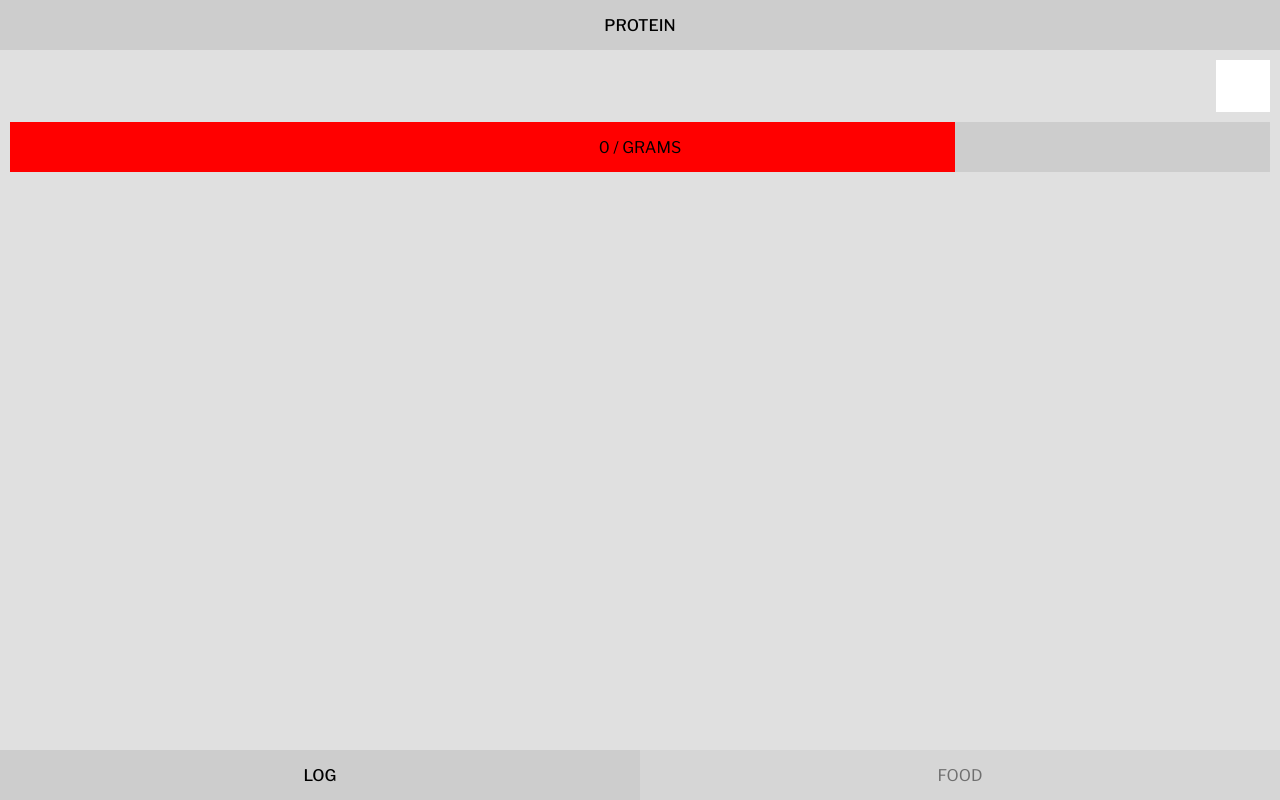
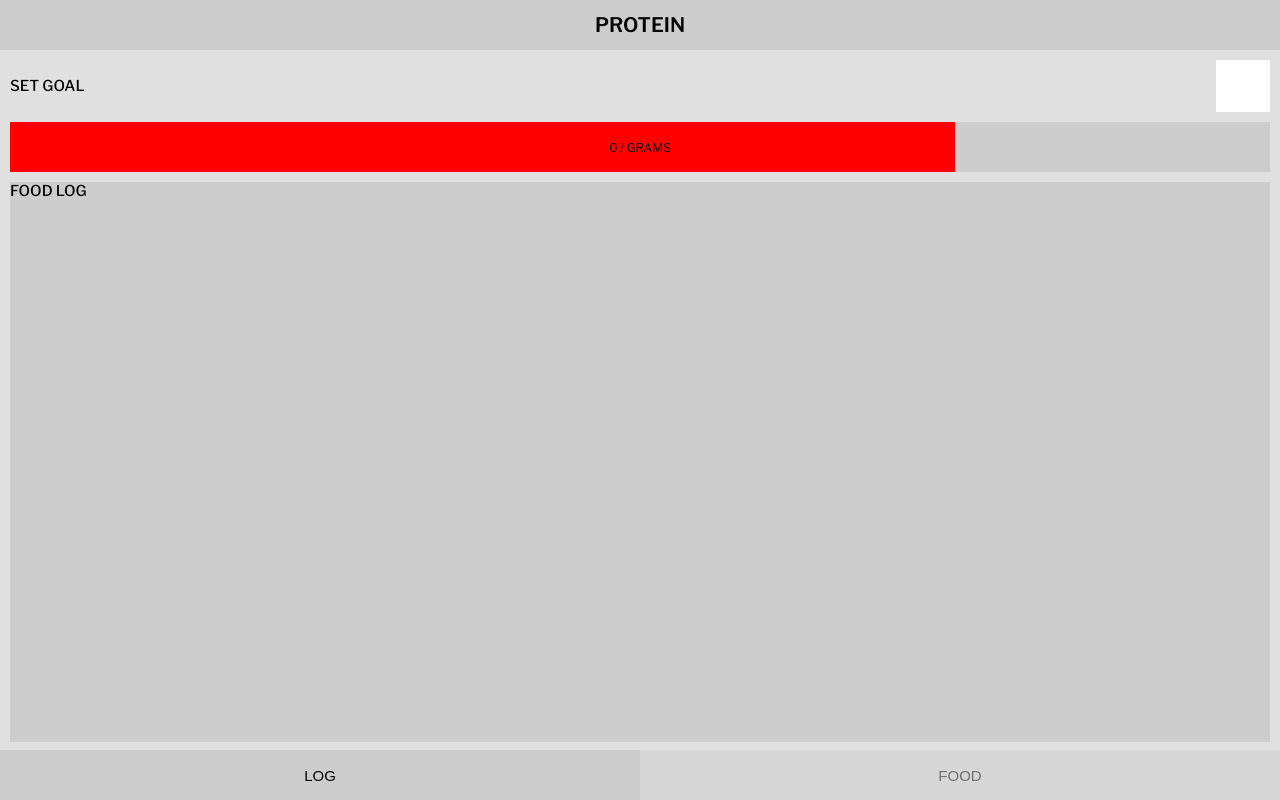
Before and after one commit to chillcs/protein-tracker-react-app, a React (Create React App) app: page / in a window 1280 px wide. Built offline with nearby package versions, Linux system fonts and the light colour scheme; the HTML template or start-up script is replaced by a standard one.

Commit message:
clean up ui elements

```diff
--- a/src/App.js
+++ b/src/App.js
@@ -13,7 +13,9 @@ function App() {
   return (
     <div className="app">
       <div className="header">
-        <div className="logo">PROTEIN</div>
+        <div className="logo">
+          <h1>PROTEIN</h1>
+        </div>
       </div>
       <div className="main">
         {active === 0 && <Tracker />}
--- /dev/null
+++ b/src/components/FoodLog.js
@@ -0,0 +1,11 @@
+import React from 'react';
+
+const FoodLog = () => {
+  return (
+    <div className="food-log">
+      <h2>FOOD LOG</h2>
+    </div>
+  );
+};
+
+export default FoodLog;
--- a/src/components/Library.js
+++ b/src/components/Library.js
@@ -1,9 +1,12 @@
 import React from 'react';
+import SavedFoods from './SavedFoods';
+import NewFood from './NewFood';
 
 const Library = () => {
   return (
-    <div className="Library">
-      <p>Library</p>
+    <div className="library">
+      <SavedFoods />
+      <NewFood />
     </div>
   );
 };
--- /dev/null
+++ b/src/components/NewFood.js
@@ -0,0 +1,11 @@
+import React from 'react';
+
+const NewFood = () => {
+  return (
+    <div className="new-food">
+      <button className="add-food">ADD FOOD</button>
+    </div>
+  );
+};
+
+export default NewFood;
--- a/src/components/ProgressBar.js
+++ b/src/components/Progress.js
@@ -1,7 +1,7 @@
 import React from 'react';
 import { useState, useEffect } from 'react';
 
-const ProgressBar = () => {
+const Progress = () => {
   const [goal, setGoal] = useState('');
 
   useEffect(() => {
@@ -21,8 +21,9 @@ const ProgressBar = () => {
   }, [goal]);
 
   return (
-    <>
+    <div className="progress">
       <div className="goal-input">
+        <h2>SET GOAL</h2>
         <input
           type="number"
           id="setGoal"
@@ -30,12 +31,12 @@ const ProgressBar = () => {
           onChange={handleChange}
         />
       </div>
-      <div className="progress-bar">
-        <div className="progress"></div>
+      <div className="progress-bar-goal">
+        <div className="progress-bar-progress"></div>
         <p>0 / {goal} GRAMS</p>
       </div>
-    </>
+    </div>
   );
 };
 
-export default ProgressBar;
+export default Progress;
--- /dev/null
+++ b/src/components/SavedFoods.js
@@ -0,0 +1,11 @@
+import React from 'react';
+
+const SavedFoods = () => {
+  return (
+    <div className="saved-foods">
+      <h2>SAVED FOODS</h2>
+    </div>
+  );
+};
+
+export default SavedFoods;
--- a/src/components/Tracker.js
+++ b/src/components/Tracker.js
@@ -1,10 +1,12 @@
 import React from 'react';
-import ProgressBar from './ProgressBar';
+import Progress from './Progress';
+import FoodLog from './FoodLog';
 
 const Tracker = () => {
   return (
     <div className="tracker">
-      <ProgressBar />
+      <Progress />
+      <FoodLog />
     </div>
   );
 };
--- a/src/index.css
+++ b/src/index.css
@@ -5,11 +5,12 @@
 
 :root {
   --headerHeight: 50px;
-  --tabsHeight: 50px;
+  --elementHeight: 50px;
   --colorPrimary: #cdcdcd;
   --colorSecondary: #e0e0e0;
   --colorAccent: #ff0000;
   --colorText: #000000;
+  --space: 10px;
 }
 
 body {
@@ -20,15 +21,35 @@ body {
   font-family: 'Libre Franklin', sans-serif;
 }
 
+h1,
+h2,
+p,
 button {
   margin: 0;
   padding: 0;
+}
+
+h1 {
+  font-size: 20px;
+  font-weight: 600;
+}
+
+h2 {
+  font-size: 15px;
+  font-weight: 500;
+}
+
+p {
+  font-size: 12px;
+  font-weight: 400;
+}
+
+button {
+  font-size: 15px;
+  font-weight: 400;
   background: none;
   border: none;
-  font: inherit;
-  color: inherit;
   cursor: pointer;
-  outline: none;
 }
 
 .app {
@@ -42,21 +63,20 @@ button {
   align-items: center;
   background: var(--colorPrimary);
   color: var(--colorText);
-  font-weight: 500;
 }
 
 .main {
-  height: calc(100vh - var(--headerHeight) - var(--tabsHeight));
+  height: calc(100vh - var(--headerHeight) - var(--elementHeight));
   display: flex;
   justify-content: center;
   align-items: center;
   background: var(--colorSecondary);
   color: var(--colorText);
-  padding: 10px;
+  padding: var(--space);
 }
 
 .tabs {
-  height: var(--tabsHeight);
+  height: var(--elementHeight);
   width: 100%;
   position: absolute;
   left: 50%;
@@ -79,7 +99,6 @@ button {
 
 .tab-active {
   opacity: 1;
-  font-weight: 500;
 }
 
 /* TRACKER --- */
@@ -91,40 +110,82 @@ button {
   width: 100%;
   display: flex;
   flex-direction: column;
+  gap: var(--space);
 }
 
-/* PROGRESS BAR --- */
+/* PROGRESS --- */
 
 .goal-input {
   display: flex;
-  flex-direction: column;
-  align-items: flex-end;
-  margin-bottom: 10px;
+  justify-content: space-between;
+  align-items: center;
+  margin-bottom: var(--space);
 }
 
 .goal-input input {
-  height: 50px;
-  width: 50px;
+  height: var(--elementHeight);
+  width: var(--headerHeight);
   text-align: center;
   border: none;
 }
 
-.progress-bar {
+.progress-bar-goal {
   position: relative;
-  height: 50px;
+  height: var(--elementHeight);
   width: 100%;
   background-color: var(--colorPrimary);
 }
 
-.progress-bar p {
+.progress-bar-goal p {
   position: absolute;
-  width: 100%;
-  text-align: center;
+  top: 50%;
+  left: 50%;
+  transform: translate(-50%, -50%);
 }
 
-.progress {
+.progress-bar-progress {
   position: absolute;
-  height: 50px;
+  height: var(--elementHeight);
   width: 75%;
   background-color: var(--colorAccent);
 }
+
+/* FOOD LOG --- */
+
+.food-log {
+  height: calc(100% - 2 * var(--elementHeight) - 4 * var(--space));
+  background: var(--colorPrimary);
+  overflow-y: auto;
+}
+
+/* LIBRARY --- */
+/* LIBRARY --- */
+/* LIBRARY --- */
+
+.library {
+  height: 100%;
+  width: 100%;
+  display: flex;
+  flex-direction: column;
+  gap: var(--space);
+}
+
+/* SAVED FOODS --- */
+
+.saved-foods {
+  height: calc(100% - var(--elementHeight) - 3 * var(--space));
+  background: var(--colorPrimary);
+  overflow-y: auto;
+}
+
+/* ADD NEW FOOD --- */
+
+.new-food {
+  height: 50px;
+  background: var(--colorPrimary);
+}
+
+.add-food {
+  height: 100%;
+  width: 100%;
+}
```
